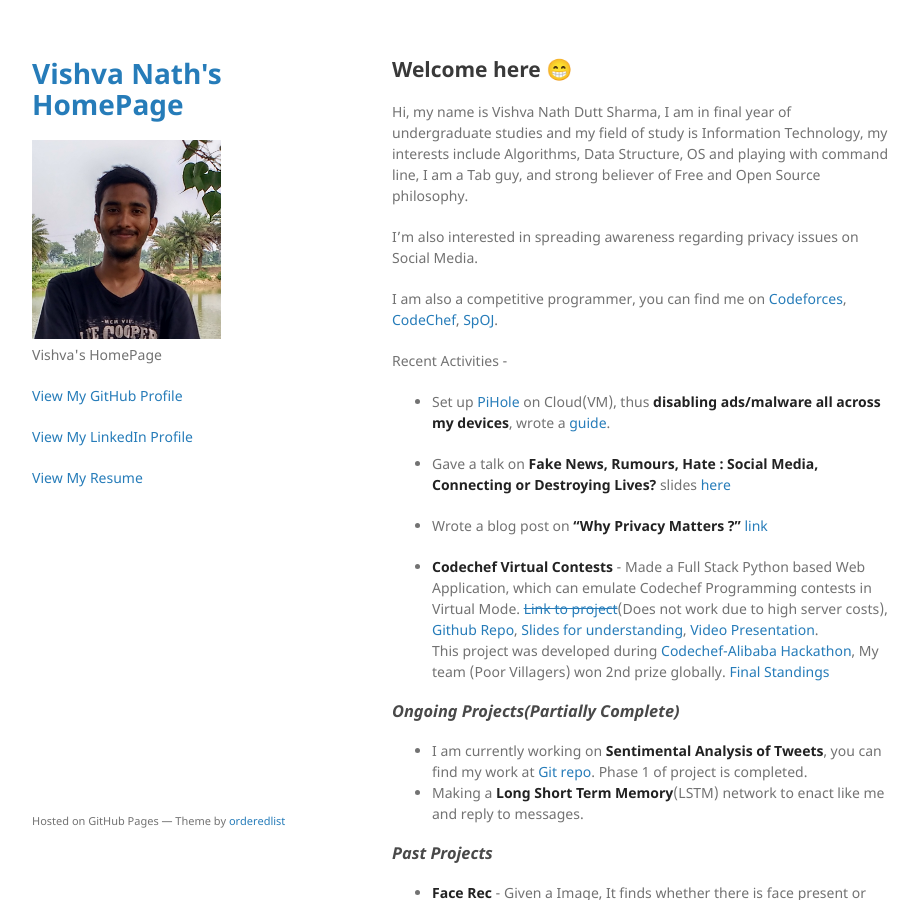
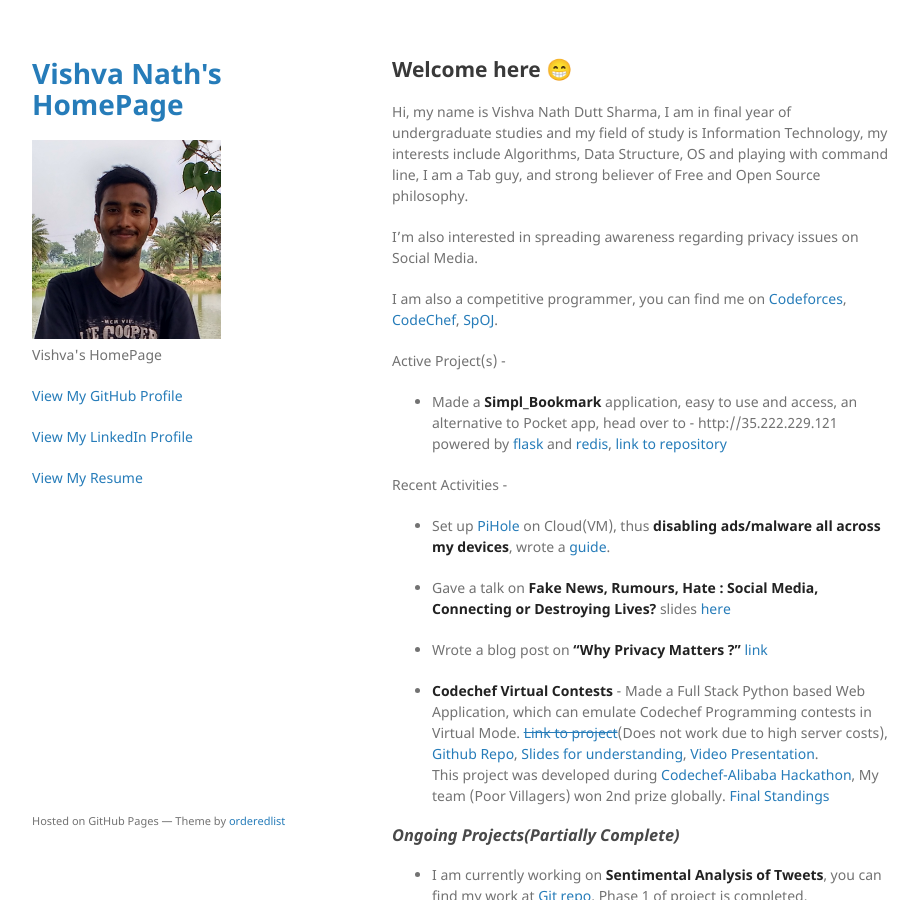
Before and after one commit to vishvanath45/vishvanath45.github.io, a Jekyll site: the page built from index.md, in a window 1280 px wide and 900 px high. Shown: the whole window, without its empty margins (178-1096 px from the left). Built offline with Jekyll 4.4.1, drawn with Linux system fonts in a browser that asks for light colours; our own code applies the rules of GitHub Pages for plain Markdown files.

Commit message:
Add Simpl_bookmark

```diff
--- a/index.md
+++ b/index.md
@@ -5,6 +5,9 @@ Hi, my name is Vishva Nath Dutt Sharma, I am in final year of undergraduate stud
 I'm also interested in spreading awareness regarding privacy issues on Social Media.
 
 I am also a competitive programmer, you can find me on [Codeforces](http://codeforces.com/profile/v_ns), [CodeChef](https://www.codechef.com/users/v_ns), [SpOJ](http://www.spoj.com/users/v_ns/).
+
+Active Project(s) -
+- Made a **Simpl_Bookmark** application, easy to use and access, an alternative to Pocket app, head over to - http://35.222.229.121 powered by [flask](http://flask.pocoo.org/) and [redis](https://redis.io/), [link to repository](http://github.com/vishvanath45/simple_bookmark)
 
 Recent Activities -
 - Set up [PiHole](https://pi-hole.net/) on Cloud(VM), thus **disabling ads/malware all across my devices**, wrote a [guide](https://gist.github.com/vishvanath45/a1c8ae34aa88401eed7fdba3f0831c59).
```
